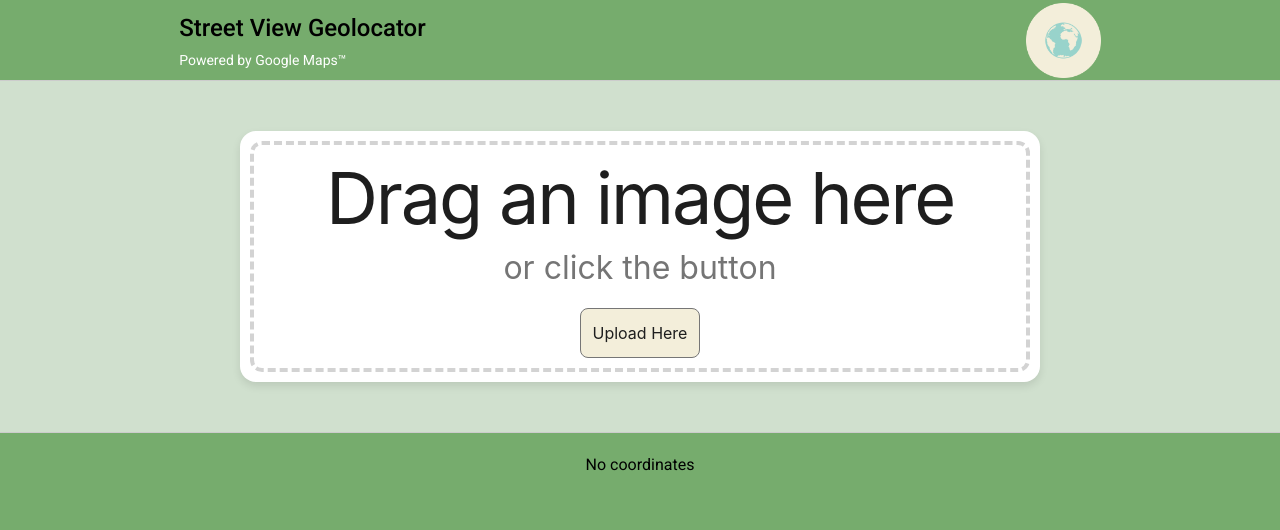
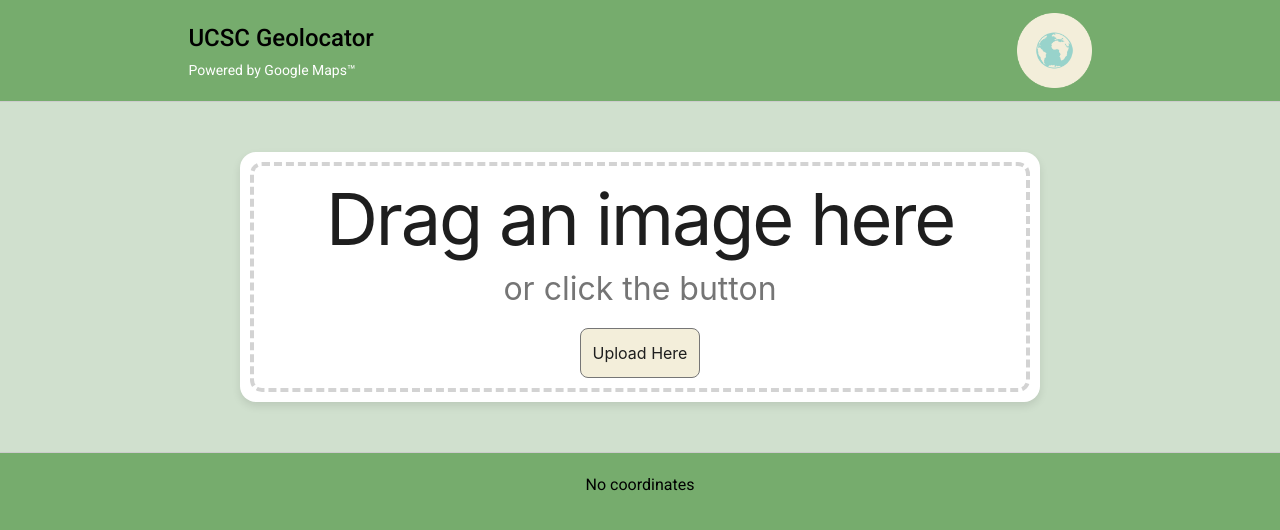
Before and after one commit to AkshayKamath12/UCSC-Geolocator, a React (Create React App) app in the folder client/: page / in a window 1280 px wide. Shown: the top 530 px of the page. Built offline with nearby package versions, Linux system fonts and the light colour scheme.

Commit message:
adding some tweaks to styling

```diff
--- a/client/public/index.html
+++ b/client/public/index.html
@@ -25,7 +25,7 @@
       work correctly both with client-side routing and a non-root public URL.
       Learn how to configure a non-root public URL by running `npm run build`.
     -->
-    <title>Street View Geolocator</title>
+    <title>UCSC Geolocator</title>
   </head>
   <body>
     <noscript>You need to enable JavaScript to run this app.</noscript>
--- a/client/src/BuildingBlocksContent/Header.jsx
+++ b/client/src/BuildingBlocksContent/Header.jsx
@@ -7,7 +7,7 @@ const Header = () => {
     <div className={styles.headerContainer}>
       <div className={styles.headerContent}>
         <div className={styles.headerTextContainer}>
-          <div className={styles.headerTitle}>Street View Geolocator</div>
+          <div className={styles.headerTitle}>UCSC Geolocator</div>
           <div className={styles.headerSubtitle}>Powered by Google Maps™</div>
         </div>
       </div>
--- a/client/src/BuildingBlocksContent/Header.module.css
+++ b/client/src/BuildingBlocksContent/Header.module.css
@@ -4,7 +4,8 @@
   align-items: center;
   background-color: #76ac6d;
   width: 100%;
-  height: 80px;
+  padding: 1%;
+  height: min-content;
   box-sizing: border-box;
 }
 
```
